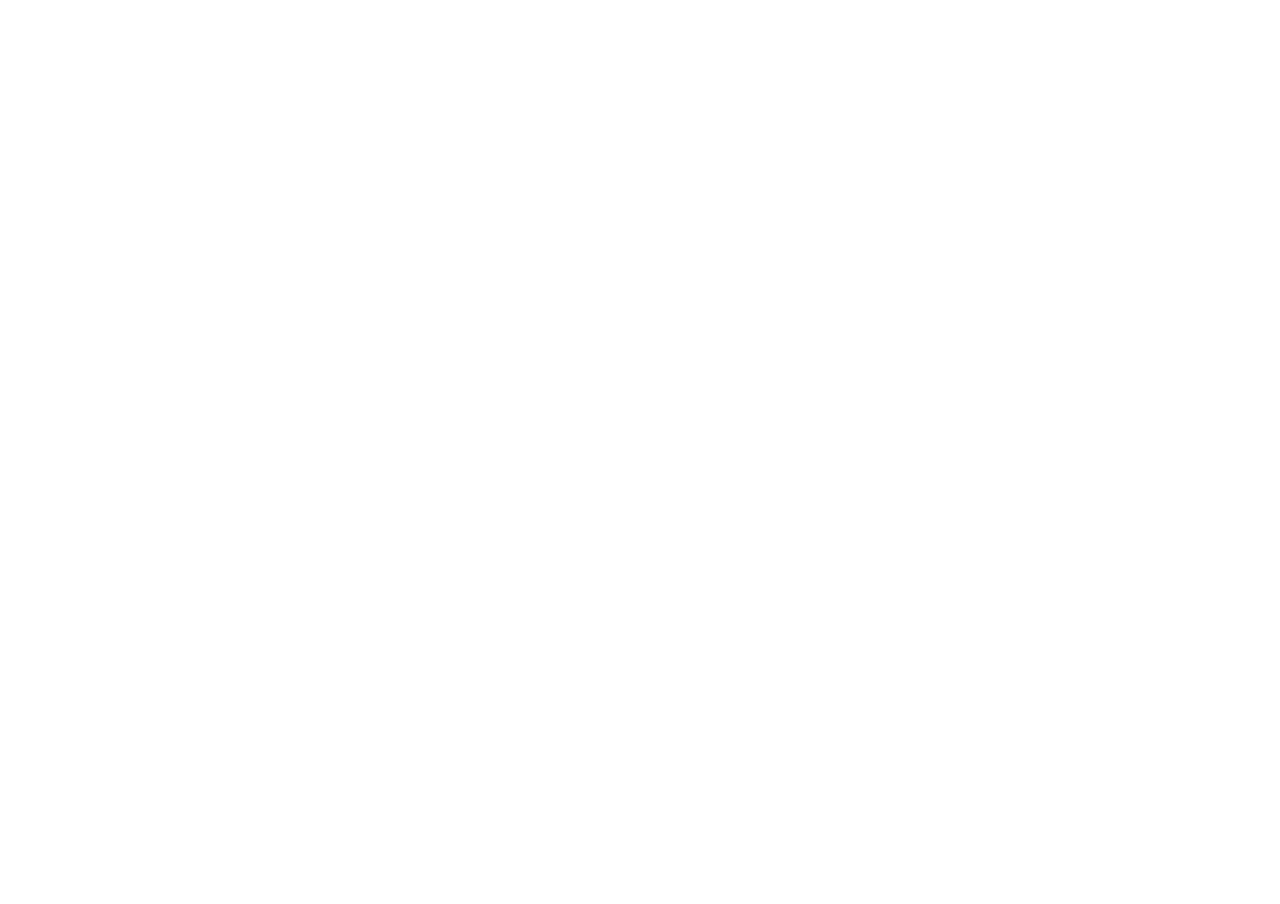
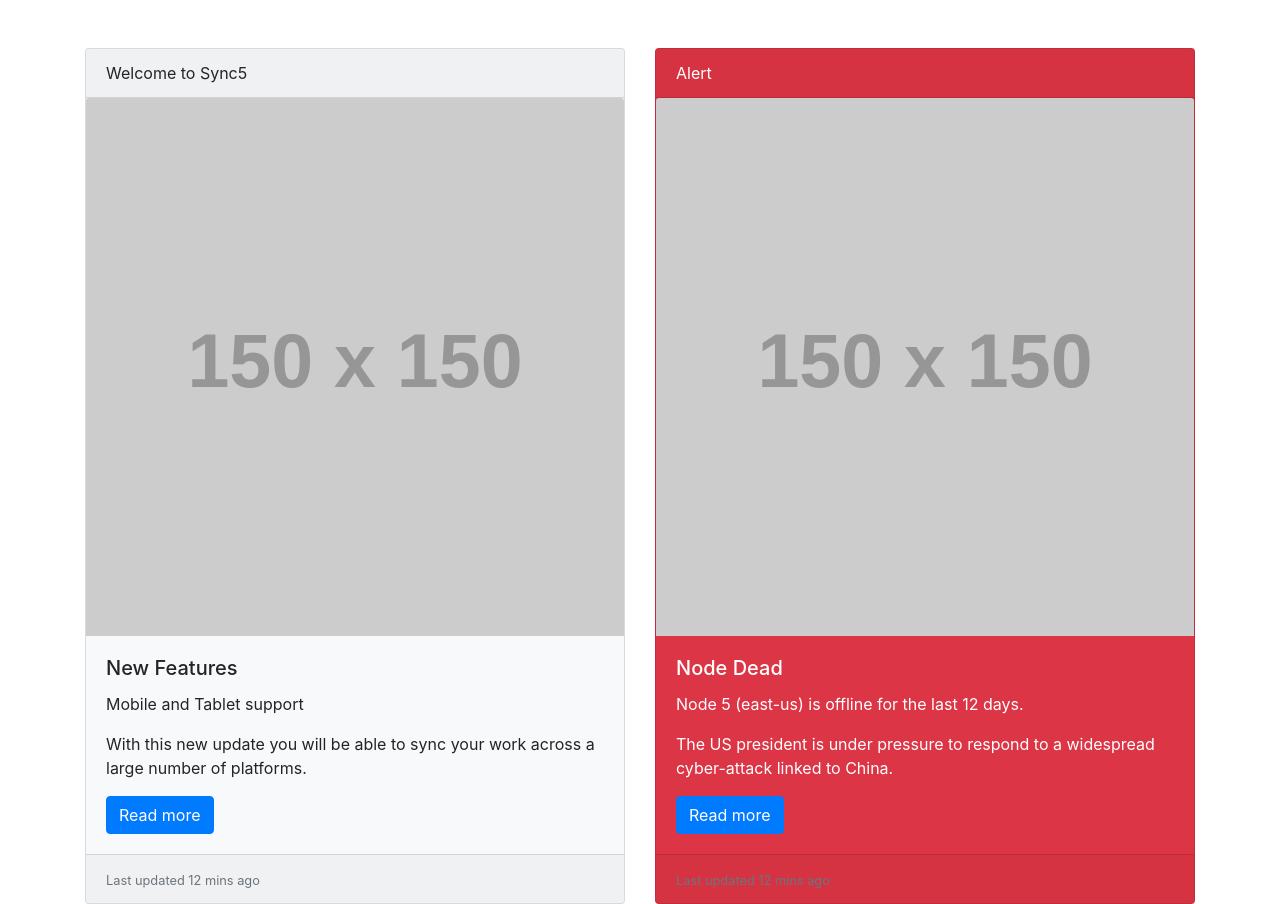
Before and after one commit to acciojob/bootstrap-card-chintoooo, a website: page main.html in a window 1280 px wide. Before the commit the page ends 800 px from the top, so only its background shows below. Drawn offline with nearby package versions, Linux system fonts and the light colour scheme; placeholder pictures from the web are drawn by us.

Commit message:
created a submission

```diff
--- a/main.html
+++ b/main.html
@@ -1,16 +1,49 @@
 <!DOCTYPE html>
+<html lang="en">
+<head>
+  <meta charset="UTF-8">
+  <meta name="viewport" content="width=device-width, initial-scale=1.0">
+  <title>Bootstrap Cards Example</title>
+  <link rel="stylesheet" href="https://stackpath.bootstrapcdn.com/bootstrap/4.3.1/css/bootstrap.min.css">
+</head>
+<body>
 
-<html>
+<div class="container mt-5">
+  <div class="card-deck">
+    <!-- First Card -->
+    <div class="card bg-light">
+      <div class="card-header">Welcome to Sync5</div>
+      <img src="https://via.placeholder.com/150" class="card-img-top" alt="Sync5 image">
+      <div class="card-body">
+        <h5 class="card-title">New Features</h5>
+        <p class="card-text">Mobile and Tablet support</p>
+        <p class="card-text">With this new update you will be able to sync your work across a large number of platforms.</p>
+        <a href="#" class="btn btn-primary">Read more</a>
+      </div>
+      <div class="card-footer">
+        <small class="text-muted">Last updated 12 mins ago</small>
+      </div>
+    </div>
 
-<head>
-	<link rel="stylesheet" href="styles.css">
-</head>
+    <!-- Second Card -->
+    <div class="card bg-danger text-white">
+      <div class="card-header">Alert</div>
+      <img src="https://via.placeholder.com/150" class="card-img-top" alt="Alert image">
+      <div class="card-body">
+        <h5 class="card-title">Node Dead</h5>
+        <p class="card-text">Node 5 (east-us) is offline for the last 12 days.</p>
+        <p class="card-text">The US president is under pressure to respond to a widespread cyber-attack linked to China.</p>
+        <a href="#" class="btn btn-primary">Read more</a>
+      </div>
+      <div class="card-footer">
+        <small class="text-muted">Last updated 12 mins ago</small>
+      </div>
+    </div>
+  </div>
+</div>
 
-<body>
-	<!-- the entire body must be written by student -->
-    <script type="text/javascript" src="./script.js">
-</script>
-
+<script src="https://code.jquery.com/jquery-3.3.1.slim.min.js"></script>
+<script src="https://cdnjs.cloudflare.com/ajax/libs/popper.js/1.14.7/umd/popper.min.js"></script>
+<script src="https://stackpath.bootstrapcdn.com/bootstrap/4.3.1/js/bootstrap.min.js"></script>
 </body>
-
 </html>
```
